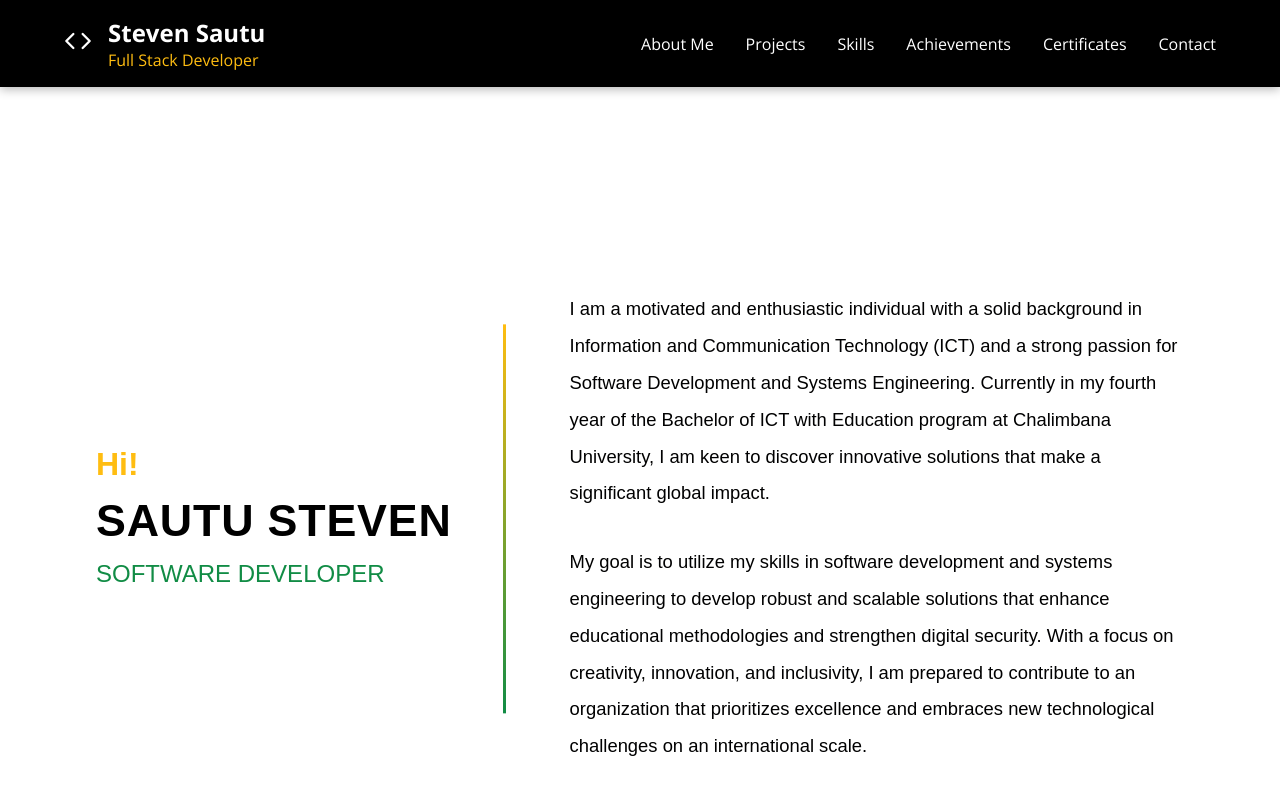
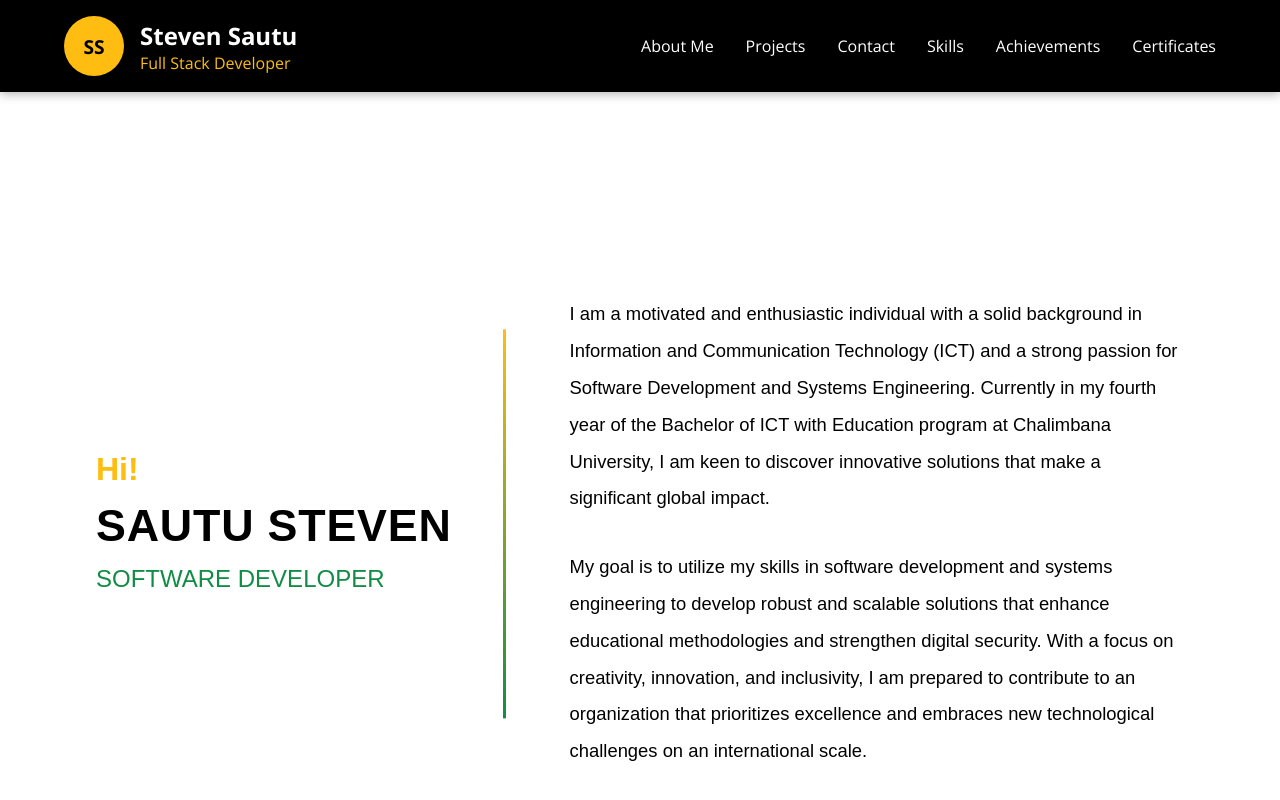
Before and after one commit to StevenSautu/My-Portofolio, a React (Create React App) app in the folder my-portfolio/: page / in a window 1280 px wide. Shown: the top 800 px of the page. Built offline with nearby package versions, Linux system fonts and the light colour scheme.

Commit message:
Update Header component logic

```diff
--- a/my-portfolio/src/components/Header.js
+++ b/my-portfolio/src/components/Header.js
@@ -1,80 +1,21 @@
-import React, { useState, useEffect } from 'react';
+import React, { useState } from 'react';
 import './Header.css';
-
-// Custom SVG Icons
-const CodeIcon = ({ small }) => (
-  <svg
-    xmlns="http://www.w3.org/2000/svg"
-    viewBox="0 0 24 24"
-    width={small ? "24" : "28"}
-    height={small ? "24" : "28"}
-    fill="none"
-    stroke="currentColor"
-    strokeWidth="2"
-    strokeLinecap="round"
-    strokeLinejoin="round"
-    className={small ? "logo-icon-mobile" : "logo-icon"}
-  >
-    <polyline points="16 18 22 12 16 6"></polyline>
-    <polyline points="8 6 2 12 8 18"></polyline>
-  </svg>
-);
-
-const MenuIcon = () => (
-  <svg
-    xmlns="http://www.w3.org/2000/svg"
-    viewBox="0 0 24 24"
-    width="24"
-    height="24"
-    fill="none"
-    stroke="var(--agri-light-yellow)"
-    strokeWidth="2"
-    strokeLinecap="round"
-    strokeLinejoin="round"
-  >
-    <line x1="3" y1="12" x2="21" y2="12"></line>
-    <line x1="3" y1="6" x2="21" y2="6"></line>
-    <line x1="3" y1="18" x2="21" y2="18"></line>
-  </svg>
-);
 
 const Header = () => {
   const [mobileMenuOpen, setMobileMenuOpen] = useState(false);
-  const [scrolled, setScrolled] = useState(false);
-
-  // Handle scroll effect
-  useEffect(() => {
-    const handleScroll = () => {
-      if (window.scrollY > 50) {
-        setScrolled(true);
-      } else {
-        setScrolled(false);
-      }
-    };
-
-    window.addEventListener('scroll', handleScroll);
-
-    return () => {
-      window.removeEventListener('scroll', handleScroll);
-    };
-  }, []);
 
   const toggleMobileMenu = () => {
     setMobileMenuOpen(!mobileMenuOpen);
   };
 
-  const closeMobileMenu = () => {
-    setMobileMenuOpen(false);
-  };
-
   return (
-    <header className={scrolled ? 'scrolled' : ''}>
+    <header>
+      {/* Desktop Header */}
       <div className="container">
-        {/* Desktop Header */}
         <div className="desktop-header">
           <div className="header-profile">
-            <div className="logo">
-              <CodeIcon />
+            <div className="avatar">
+              <span>SS</span>
             </div>
             <div className="header-text">
               <h1>Steven Sautu</h1>
@@ -86,10 +27,10 @@ const Header = () => {
             <ul>
               <li><a href="#about">About Me</a></li>
               <li><a href="#projects">Projects</a></li>
+              <li><a href="#contact">Contact</a></li>
               <li><a href="#skills">Skills</a></li>
               <li><a href="#achievements">Achievements</a></li>
               <li><a href="#certificates">Certificates</a></li>
-              <li><a href="#contact">Contact</a></li>
             </ul>
           </nav>
         </div>
@@ -97,8 +38,8 @@ const Header = () => {
         {/* Mobile Header */}
         <div className="mobile-header">
           <div className="header-profile-mobile">
-            <div className="logo-mobile">
-              <CodeIcon small />
+            <div className="avatar-mobile">
+              <span>SS</span>
             </div>
             <div className="header-text-mobile">
               <h1>Steven Sautu</h1>
@@ -106,29 +47,21 @@ const Header = () => {
             </div>
           </div>
 
-          <button
-            onClick={toggleMobileMenu}
-            className="menu-button"
-            aria-label="Toggle navigation menu"
-          >
-            {mobileMenuOpen ? (
-              <span className={`hamburger active`}></span>
-            ) : (
-              <MenuIcon />
-            )}
+          <button onClick={toggleMobileMenu} className="menu-button">
+            <span className={`hamburger ${mobileMenuOpen ? 'active' : ''}`}></span>
           </button>
         </div>
 
-        {/* Mobile Menu with animation */}
+        {/* Mobile Menu */}
         {mobileMenuOpen && (
           <nav className="mobile-nav">
             <ul>
-              <li><a href="#about" onClick={closeMobileMenu}>About Me</a></li>
-              <li><a href="#projects" onClick={closeMobileMenu}>Projects</a></li>
-              <li><a href="#skills" onClick={closeMobileMenu}>Skills</a></li>
-              <li><a href="#achievements" onClick={closeMobileMenu}>Achievements</a></li>
-              <li><a href="#certificates" onClick={closeMobileMenu}>Certificates</a></li>
-              <li><a href="#contact" onClick={closeMobileMenu}>Contact</a></li>
+              <li><a href="#about">About Me</a></li>
+              <li><a href="#projects">Projects</a></li>
+              <li><a href="#contact">Contact</a></li>
+              <li><a href="#skills">Skills</a></li>
+              <li><a href="#achievements">Achievements</a></li>
+              <li><a href="#certificates">Certificates</a></li>
             </ul>
           </nav>
         )}
```
